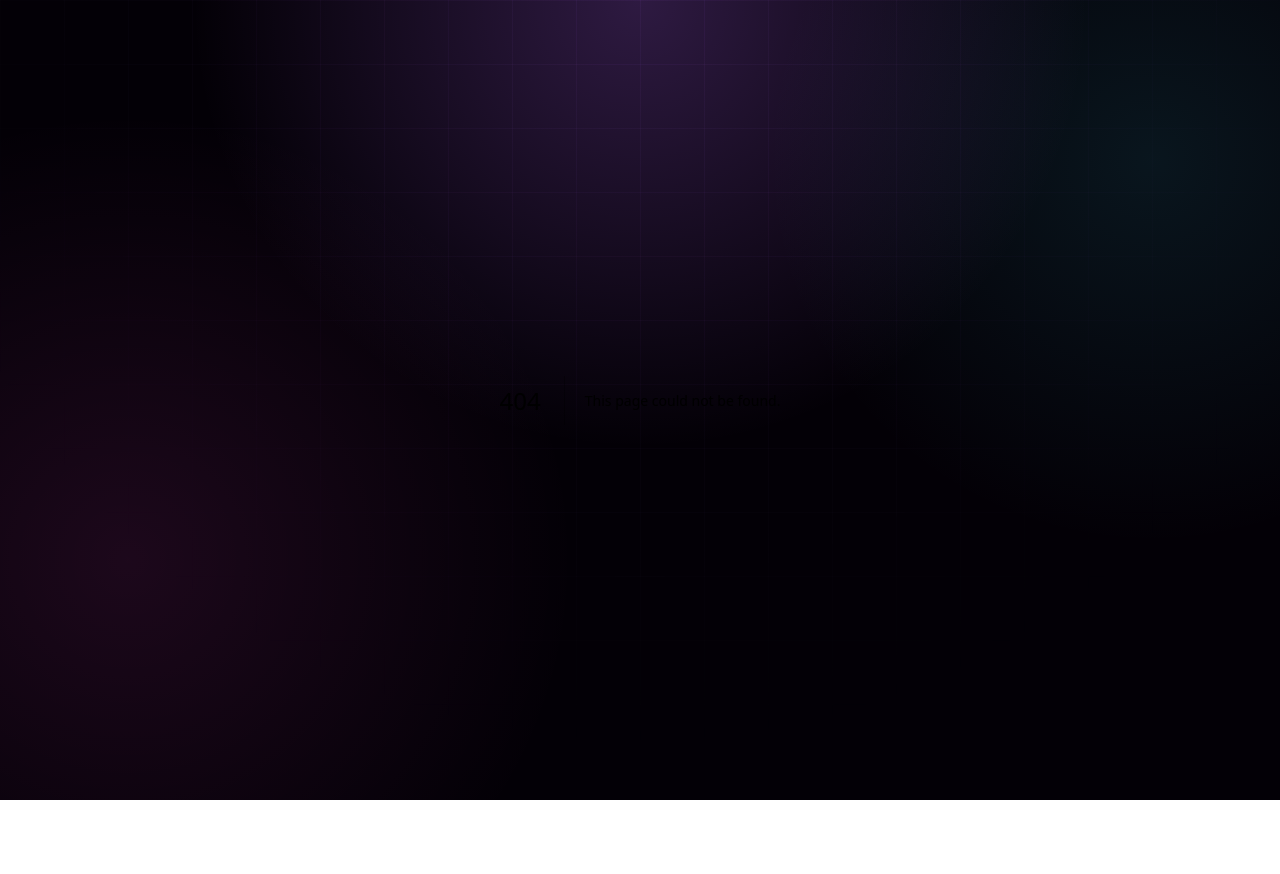
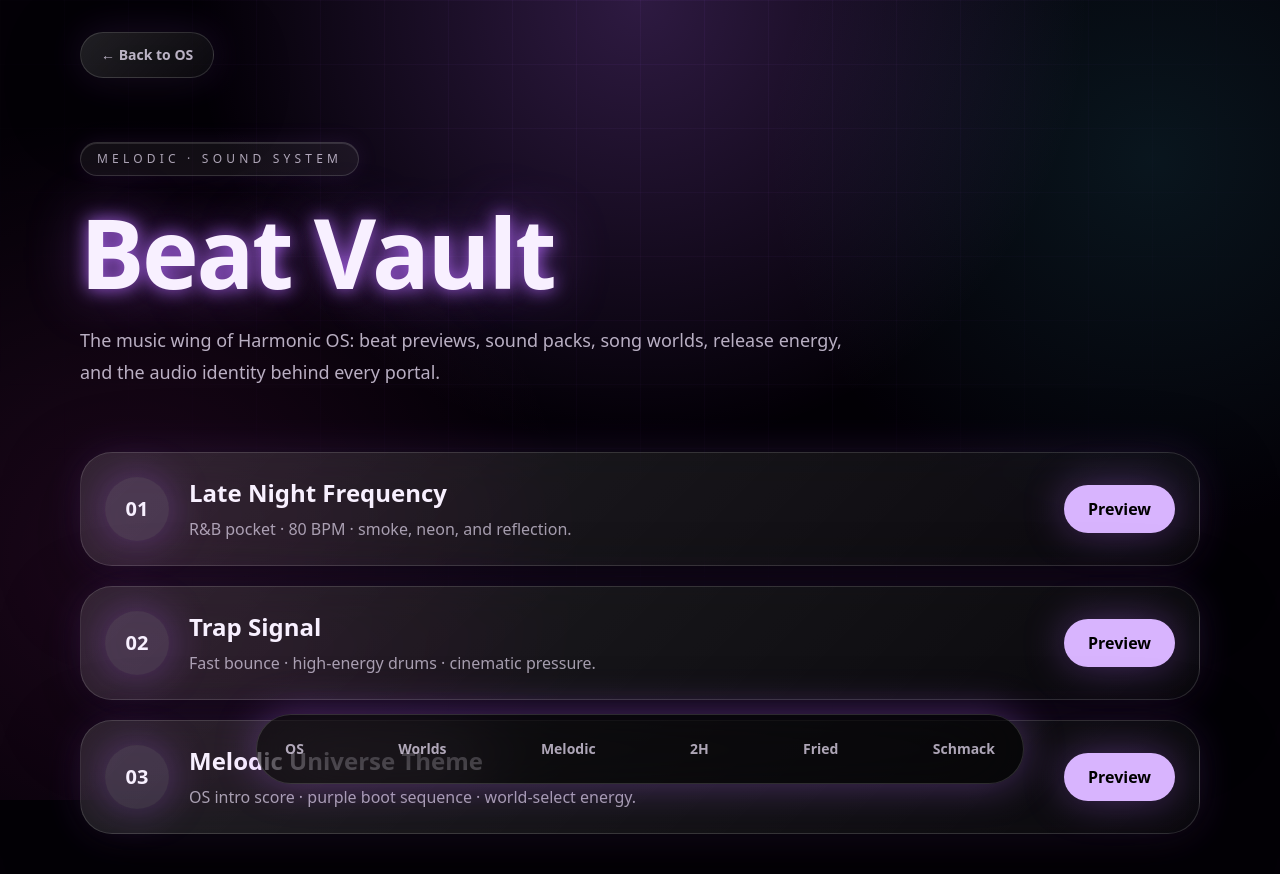
Before and after one commit to thatsmelodic/harmonic-os, a Next.js app: page /beats in a window 1280 px wide. Before the commit this address had no page. Shown: the top 874 px of the page. Before the commit the page ends 800 px from the top, so only its background shows below. Built offline with nearby package versions, Linux system fonts and the light colour scheme.

Commit message:
Add beat vault page

```diff
--- /dev/null
+++ b/app/beats/page.tsx
@@ -0,0 +1,43 @@
+import Link from 'next/link';
+import { FrequencyDock } from '@/components/FrequencyDock';
+
+const beats = [
+  ['Late Night Frequency', 'R&B pocket · 80 BPM · smoke, neon, and reflection.'],
+  ['Trap Signal', 'Fast bounce · high-energy drums · cinematic pressure.'],
+  ['Melodic Universe Theme', 'OS intro score · purple boot sequence · world-select energy.'],
+];
+
+export const metadata = {
+  title: 'Beat Vault | Harmonic OS',
+  description: 'Melodic beat vault for previews, sound worlds, and music direction.',
+};
+
+export default function BeatsPage() {
+  return (
+    <main className="min-h-screen px-6 py-8 pb-28">
+      <FrequencyDock />
+      <div className="harmonic-container">
+        <Link href="/" className="inline-flex rounded-full border border-white/15 px-5 py-3 text-sm font-bold text-purple-100/75 glass-panel">← Back to OS</Link>
+
+        <section className="py-16">
+          <p className="w-fit rounded-full os-badge px-4 py-2 text-xs uppercase tracking-[0.35em] text-purple-100/70">Melodic · Sound System</p>
+          <h1 className="mt-7 text-5xl font-black leading-[.92] tracking-tight neon-text md:text-8xl">Beat Vault</h1>
+          <p className="mt-6 max-w-3xl text-lg leading-8 text-purple-100/75">The music wing of Harmonic OS: beat previews, sound packs, song worlds, release energy, and the audio identity behind every portal.</p>
+        </section>
+
+        <section className="grid gap-5">
+          {beats.map(([title, copy], index) => (
+            <article key={title} className="glass-panel grid gap-5 rounded-[2rem] p-6 md:grid-cols-[auto_1fr_auto] md:items-center">
+              <div className="grid h-16 w-16 place-items-center rounded-full bg-purple-300/15 text-xl font-black shadow-purple-glow">0{index + 1}</div>
+              <div>
+                <h2 className="text-2xl font-black">{title}</h2>
+                <p className="mt-2 text-purple-100/65">{copy}</p>
+              </div>
+              <button className="rounded-full bg-purple-300 px-6 py-3 font-black text-black shadow-purple-glow">Preview</button>
+            </article>
+          ))}
+        </section>
+      </div>
+    </main>
+  );
+}
```
